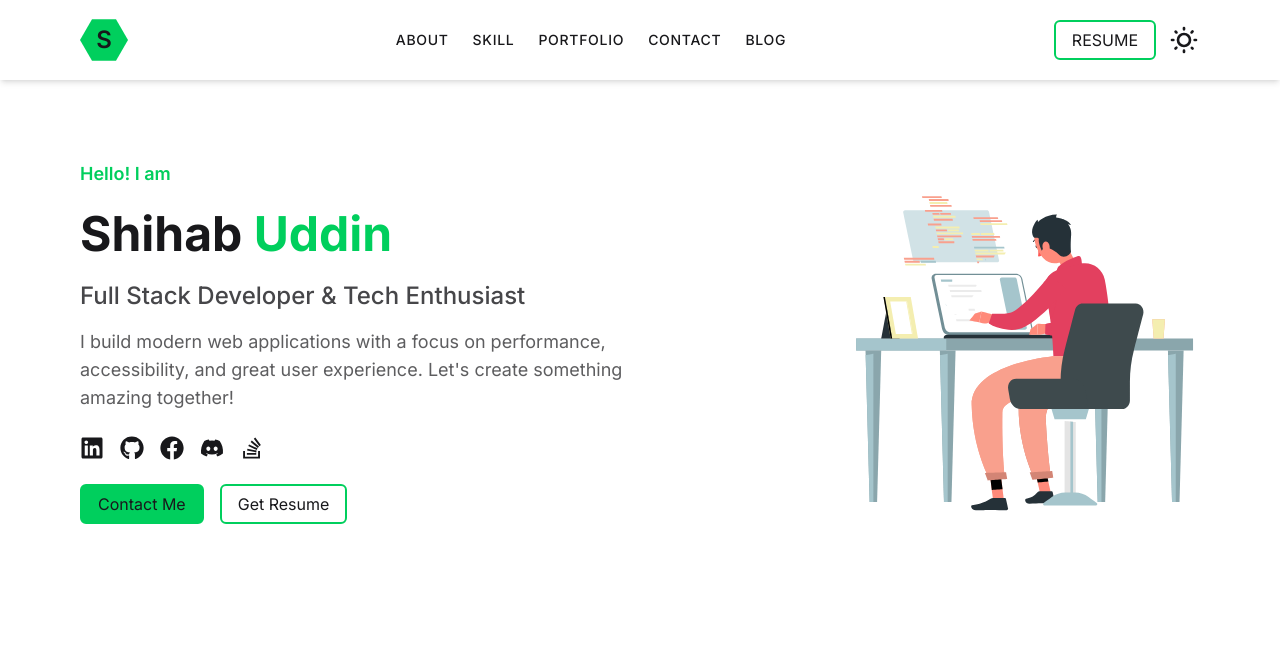
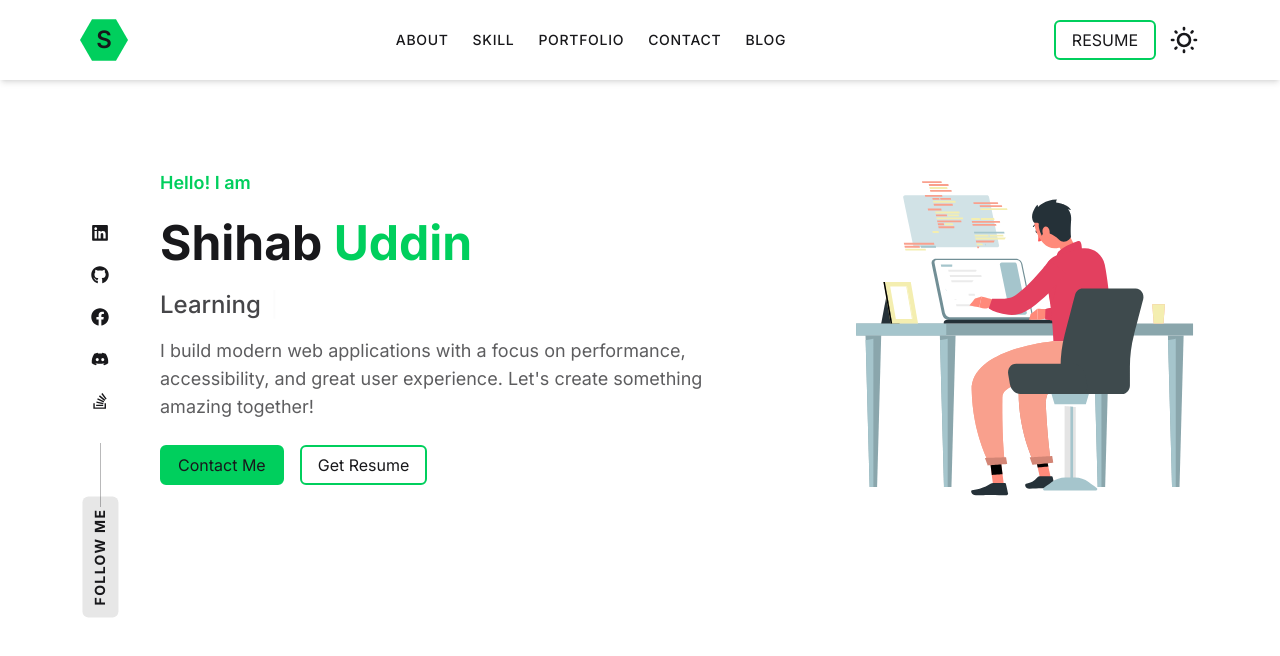
Before and after one commit to shihabuddin-dev/shihab-dev, a React (Vite) app: page / in a window 1280 px wide. Shown: the top 656 px of the page. Built offline with nearby package versions, Linux system fonts and the light colour scheme.

Commit message:
i have added here hereo sectin and make designed

```diff
--- a/package.json
+++ b/package.json
@@ -11,11 +11,13 @@
   },
   "dependencies": {
     "@tailwindcss/vite": "^4.1.11",
+    "framer-motion": "^12.19.2",
     "lottie-react": "^2.4.1",
     "react": "^19.1.0",
     "react-dom": "^19.1.0",
     "react-icons": "^5.5.0",
     "react-router": "^7.6.3",
+    "react-simple-typewriter": "^5.0.1",
     "tailwindcss": "^4.1.11"
   },
   "devDependencies": {
--- a/src/components/home/Hero.jsx
+++ b/src/components/home/Hero.jsx
@@ -2,30 +2,134 @@ import Lottie from 'lottie-react';
 import coding from '../../assets/lottis/coding.json'
 import Button from '../ui/Button';
 import { FaLinkedin, FaGithub, FaFacebook, FaDiscord, FaStackOverflow } from 'react-icons/fa';
+import { Typewriter } from 'react-simple-typewriter';
+import { motion } from 'framer-motion';
+import SectionHeading from '../shared/SectionHeading';
+
+const socialLinks = [
+    {
+        href: 'https://linkedin.com/in/shihab-dev',
+        icon: <FaLinkedin />,
+        label: 'LinkedIn',
+    },
+    {
+        href: 'https://github.com/shihabuddin-dev',
+        icon: <FaGithub />,
+        label: 'GitHub',
+    },
+    {
+        href: 'https://facebook.com/your-facebook',
+        icon: <FaFacebook />,
+        label: 'Facebook',
+    },
+    {
+        href: 'https://discord.com/users/shihab.dev',
+        icon: <FaDiscord />,
+        label: 'Discord',
+    },
+    {
+        href: 'https://stackoverflow.com/users/29589367/shihab-dev',
+        icon: <FaStackOverflow />,
+        label: 'Stack Overflow',
+    },
+];
+
+const iconVariants = {
+    initial: { y: 0, opacity: 1 },
+    animate: {
+        y: [0, -10, 0],
+        opacity: 1,
+        transition: {
+            repeat: Infinity,
+            duration: 2.5,
+            ease: 'easeInOut',
+            repeatType: 'loop',
+            delay: 0.2,
+            staggerChildren: 0.15,
+        },
+    },
+    hover: {
+        scale: 1.25,
+        boxShadow: '0 4px 24px 0 var(--color-primary, #5046E5)',
+        color: 'var(--color-primary, #5046E5)',
+        transition: { type: 'spring', stiffness: 400, damping: 15 },
+    },
+};
 
 const Hero = () => {
+
+
     return (
-        <section className="flex flex-col md:flex-row items-center justify-between gap-8 py-6 md:py-12">
+        <section className="flex flex-col md:flex-row items-center justify-between gap-8 md:rellative">
+
+            {/* Social Sidebar - Desktop Only */}
+            <div className="hidden md:flex flex-col items-center gap-6 absolute left-10 top-1/2 -translate-y-1/2 z-10 text-lg">
+
+                {socialLinks.map((link, i) => (
+                    <motion.a
+                        key={link.label}
+                        href={link.href}
+                        target="_blank"
+                        rel="noopener noreferrer"
+                        className="rounded-full"
+                        initial="initial"
+                        animate="animate"
+                        whileHover="hover"
+                        variants={iconVariants}
+                        custom={i}
+                        aria-label={link.label}
+                    >
+                        {link.icon}
+                    </motion.a>
+                ))}
+                <div className="w-px h-16 bg-base-content/30 my-2"></div>
+                <div className="bg-base-content/10 px-3 py-2 rounded-md rotate-[-90deg] text-base-content font-bold tracking-widest text-sm select-none">FOLLOW ME</div>
+            </div>
+
             {/* Left: Text Content */}
-            <div className="flex flex-col items-start gap-4">
+            <div className="flex flex-col items-start gap-3 md:gap-4 md:pl-20">
                 <p className="text-primary text-lg font-semibold">Hello! I am</p>
                 <h1 className="text-4xl md:text-5xl font-bold leading-tight text-base-content">
                     Shihab <span className="text-primary">Uddin</span>
                 </h1>
-                <h2 className="text-xl md:text-2xl font-medium text-base-content/80">Full Stack Developer &amp; Tech Enthusiast</h2>
+                <h2 className="text-xl md:text-2xl font-medium text-base-content/80">
+                    <Typewriter
+                        words={['MERN Stack Developer', 'Learning TypeScript & Next.js', 'Tech Enthusiast', 'Continious Learner!']}
+                        loop={100}
+                        cursor
+                        cursorStyle='|'
+                        typeSpeed={100}
+                        deleteSpeed={50}
+                    /></h2>
                 <p className="text-base md:text-lg text-base-content/70 max-w-xl">
                     I build modern web applications with a focus on performance, accessibility, and great user experience. Let's create something amazing together!
                 </p>
-                <div className="flex gap-4 mt-2 text-2xl">
-                    <a href="https://linkedin.com/in/your-linkedin" target="_blank" rel="noopener noreferrer" className="hover:text-primary transition-all duration-200 hover:scale-125 hover:shadow-lg hover:shadow-primary/60 rounded-full"><FaLinkedin /></a>
-                    <a href="https://github.com/your-github" target="_blank" rel="noopener noreferrer" className="hover:text-primary transition-all duration-200 hover:scale-125 hover:shadow-lg hover:shadow-primary/60 rounded-full"><FaGithub /></a>
-                    <a href="https://facebook.com/your-facebook" target="_blank" rel="noopener noreferrer" className="hover:text-primary transition-all duration-200 hover:scale-125 hover:shadow-lg hover:shadow-primary/60 rounded-full"><FaFacebook /></a>
-                    <a href="https://discord.com/users/your-discord" target="_blank" rel="noopener noreferrer" className="hover:text-primary transition-all duration-200 hover:scale-125 hover:shadow-lg hover:shadow-primary/60 rounded-full"><FaDiscord /></a>
-                    <a href="https://stackoverflow.com/users/your-stackoverflow" target="_blank" rel="noopener noreferrer" className="hover:text-primary transition-all duration-200 hover:scale-125 hover:shadow-lg hover:shadow-primary/60 rounded-full"><FaStackOverflow /></a>
-                </div>
-                <div className="flex gap-4 mt-2">
+                <div className="flex gap-2 md:gap-4 mt-2">
                     <Button>   <a href="#contact">Contact Me</a></Button>
                     <Button variant='outline'>      <a href="/resume.pdf" download>Get Resume</a></Button>
+                </div>
+            </div>
+
+            {/* Social Row - Mobile Only */}
+            <div className="flex flex-col items-center w-full gap-4 md:hidden">
+                <SectionHeading>Follow ME</SectionHeading>
+                <div className="flex items-center justify-center gap-5 text-xl">
+                    {socialLinks.map((link, i) => (
+                        <motion.a
+                            key={link.label}
+                            href={link.href}
+                            target="_blank"
+                            rel="noopener noreferrer"
+                            className="rounded-full"
+                            initial="initial"
+                            animate="animate"
+                            whileHover="hover"
+                            variants={iconVariants[i % iconVariants.length] || iconVariants[0]}
+                            aria-label={link.label}
+                        >
+                            {link.icon}
+                        </motion.a>
+                    ))}
                 </div>
             </div>
             {/* Right: Lottie Animation */}
--- a/src/components/shared/Navbar.jsx
+++ b/src/components/shared/Navbar.jsx
@@ -27,18 +27,16 @@ const Navbar = () => {
             <div className="w-12 h-12">
                 <Logo />
             </div>
-
             {/* Nav links - large screens */}
             <ul className="hidden lg:flex gap-6 text-sm font-medium tracking-wider">
                 {navLinks.map((link) => (
                     <li key={link.name}>
-                        <Link to={link.path} className="hover:text-primary">
+                        <a href={`#${link.path}`} className="hover:text-primary">
                             {link.name}
-                        </Link>
+                        </a>
                     </li>
                 ))}
             </ul>
-
             {/* Buttons - large screens */}
             <div className="hidden lg:flex items-center gap-3">
                 <Button variant="outline">RESUME</Button>
@@ -77,13 +75,13 @@ const Navbar = () => {
                     <ul className="flex flex-col gap-4 text-sm font-medium">
                         {navLinks.map((link) => (
                             <li key={link.name}>
-                                <Link
-                                    to={link.path}
+                                <a
+                                    href={`#${link.path}`}
                                     className="hover:text-primary"
                                     onClick={handleLinkClick}
                                 >
                                     {link.name}
-                                </Link>
+                                </a>
                             </li>
                         ))}
                     </ul>
--- /dev/null
+++ b/src/components/shared/SectionHeading.jsx
@@ -0,0 +1,13 @@
+import React from "react";
+
+const SectionHeading = ({ children }) => (
+  <div className="flex items-center w-full justify-center gap-2">
+    <div className="flex-1 h-px bg-base-content/30" />
+    <div className="bg-base-content/10 px-4 py-1 rounded-md text-base-content font-semibold tracking-widest text-base select-none">
+      {children}
+    </div>
+    <div className="flex-1 h-px bg-base-content/30" />
+  </div>
+);
+
+export default SectionHeading;
--- a/src/pages/home/Home.jsx
+++ b/src/pages/home/Home.jsx
@@ -2,7 +2,7 @@ import Hero from '../../components/home/Hero';
 
 const Home = () => {
     return (
-        <div className='px-4 py-8 space-y-4 max-w-6xl mx-auto'>
+        <div className='px-4 py-12 md:py-18 space-y-4 max-w-6xl mx-auto'>
             <Hero />
         </div>
     );
```
Also changed, not shown: 1 other file (tests, documents, lock files or other folders).
